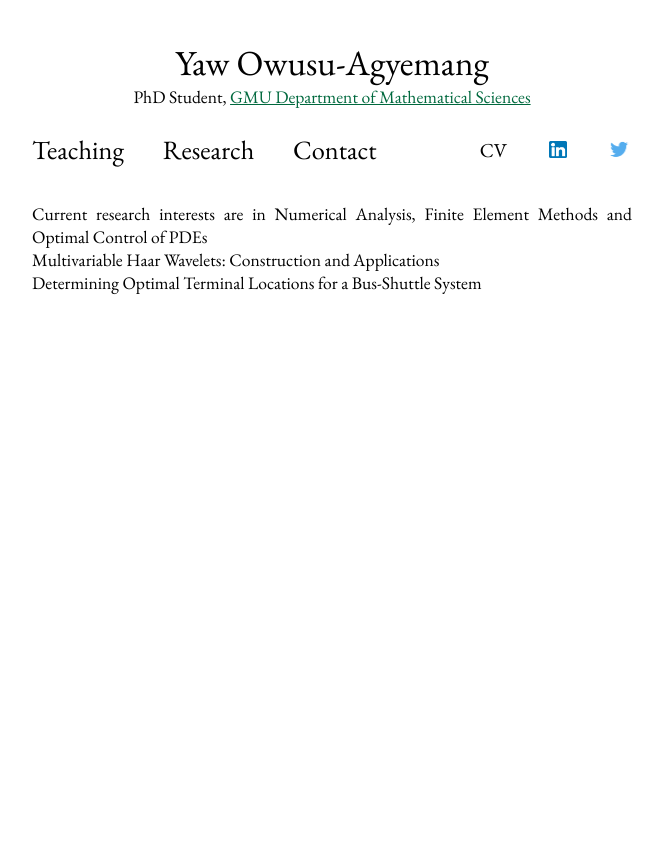
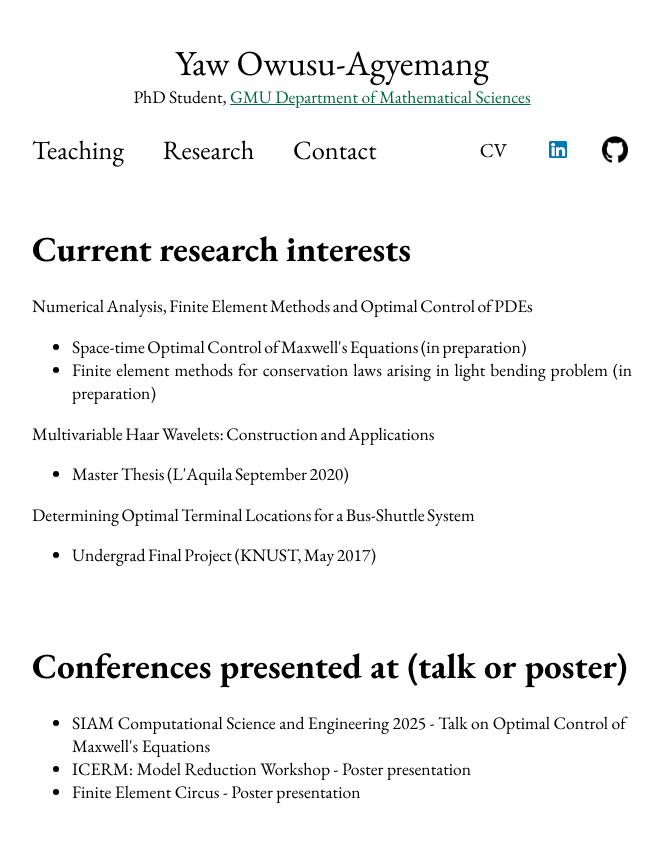
Before and after one commit to yawwusugh/launchpad-website, a plain HTML site: page research.html in a window 1280 px wide. Shown: the whole page, without its empty margins (308-971 px from the left). Before the commit the page ends 800 px from the top, so only its background shows below. Drawn offline with nearby package versions, Linux system fonts and the light colour scheme.

Commit message:
Changes for ATPESC

```diff
--- a/css/index.css
+++ b/css/index.css
@@ -65,6 +65,17 @@ img {
     border-radius: 1%;
 }
 
+#content {
+    display: flex;
+    padding: 2em 0;
+    flex-direction: column;
+    margin: auto;
+    text-align: justify;
+    word-spacing: -1px;
+
+    visibility: hidden;
+}
+
 @keyframes fadeIn {
     0% { opacity: 0; }
     100% { opacity: 1; }
--- a/header.html
+++ b/header.html
@@ -24,8 +24,11 @@
         <div class="item" id="linkedin">
             <a class="item" target="_blank" href="https://www.linkedin.com/in/yawwusugh"><img src="./assets/img/linkedin.png" style="height: 1em;"></a>
         </div>
-        <div class="item" id="twitter">
+        <div class="item" id="github">
+            <a class="item" target="_blank" href="https://github.com/yawwusugh"><img src="./assets/img/github.png" style="height: 1.5em;"></a>
+        </div>
+        <!-- <div class="item" id="twitter">
             <a class="item" target="_blank" href="https://twitter.com/yawwusugh"><img src="./assets/img/twitter.png" style="height: 1.5em;"></a>
-        </div>
+        </div> -->
     </div>
 </header>
--- a/research.html
+++ b/research.html
@@ -24,16 +24,43 @@
     <div id="hparent"></div>
 
     <div id="content">
-        <div class="content animate">
-            Current research interests are in Numerical Analysis, Finite Element Methods and Optimal Control of PDEs
+        <div>
+            <h1 class="column animate">
+                Current research interests
+            </div>
+            <div class="column animate">
+                Numerical Analysis, Finite Element Methods and Optimal Control of PDEs
+            </div>
+            <ul>
+                <li>Space-time Optimal Control of Maxwell's Equations (in preparation) </li>
+                <li>Finite element methods for conservation laws arising in light bending problem (in preparation)</li>
+            </ul>
+            <div class="column animate">
+                Multivariable Haar Wavelets: Construction and Applications
+                <ul>
+                    <li>Master Thesis (L'Aquila September 2020) </li>
+                </ul>
+            </div>
+
+            <div class="column animate">
+                Determining Optimal Terminal Locations for a Bus-Shuttle System
+                <ul>
+                    <li>Undergrad Final Project (KNUST, May 2017) </li>
+                </ul>
+            </div>
         </div>
-        <div class="content animate">
-            Multivariable Haar Wavelets: Construction and Applications
-        </div>
-        <div class="content animate">
-            Determining Optimal Terminal Locations for a Bus-Shuttle System
+        <div>
+            <h1 class="column animate">
+                Conferences presented at (talk or poster)
+            </h1>
+            <ul>
+                <li>SIAM Computational Science and Engineering 2025 - Talk on Optimal Control of Maxwell's Equations</li>
+                <li>ICERM: Model Reduction Workshop - Poster presentation</li>
+                <li>Finite Element Circus - Poster presentation</li>
+            </ul>
         </div>
     </div>
 </div>
+
 </body>
 </html>
```
Also changed, not shown: contact.html (+1 -1 lines), index.html (+7 -0 lines), teaching.html (+8 -3 lines), assets/img/github.png (added), 1 other file.
